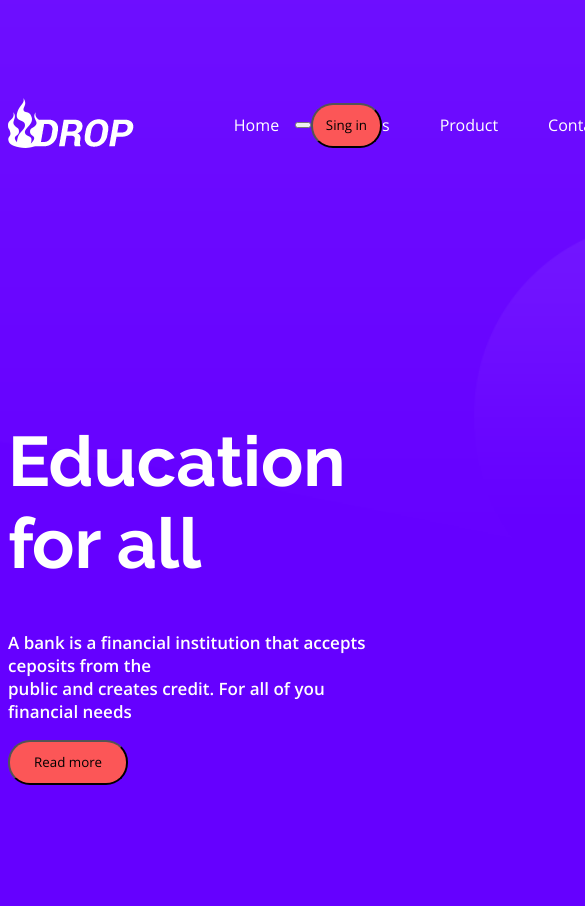
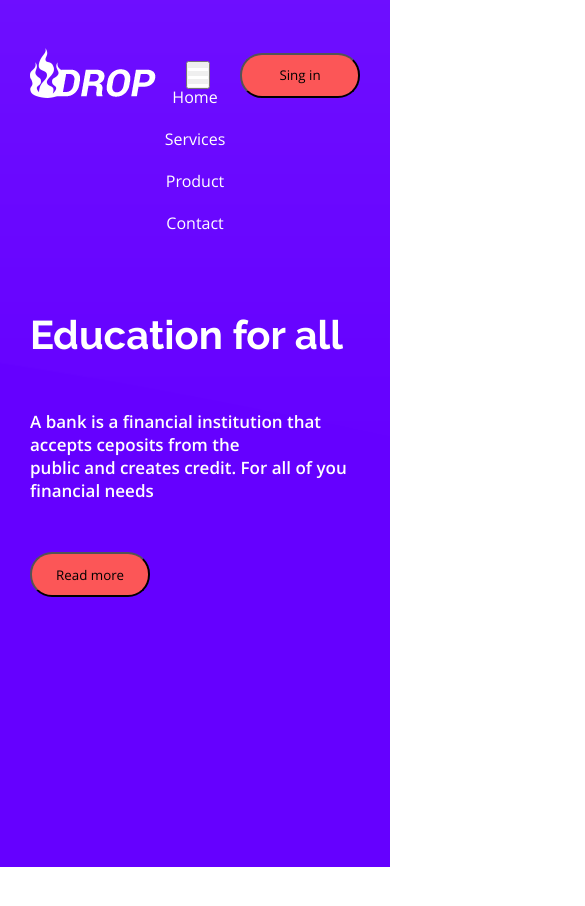
Before and after one commit to Chaplinskaya/Education, a plain HTML site: page index.html in a window 390 px wide. Shown: the top 906 px of the page, 585 px wide, since content can reach past the window. After the commit the page ends 867 px from the top, so only its background shows below. Drawn offline with Linux system fonts and the light colour scheme.

Commit message:
add edit

```diff
--- a/index.html
+++ b/index.html
@@ -7,6 +7,7 @@
 	<link rel="stylesheet" type="text/css" href="css/style.css">
 </head>
 <body>
+	<div class="hero">
 	<header>
 		<div class="navbar">
 			<div class="container">
@@ -23,10 +24,16 @@
 						<a href="#">Contact</a>
 					</div>
 					<button class="menu__button">
-						<span></span>
-						<span></span>
-						<span></span>
+						<span class="menu__button__line"></span>
+						<span class="menu__button__line"></span>
+						<span class="menu__button__line"></span>
 					</button>
+					<div class="menu-wrap">
+						<a href="#" class="menu__link">Home</a>
+						<a href="#" class="menu__link">Services</a>
+						<a href="#" class="menu__link">Product</a>
+						<a href="#" class="menu__link">Contact</a>
+					</div>
 					<button class="navbar__button">Sing in</button>
 				</div>
 			</div>
@@ -43,5 +50,6 @@
 			</div>
 		</div>
 	</main>
+	</div>
 </body>
 </html>
--- a/sass/_grid.sass
+++ b/sass/_grid.sass
@@ -5,3 +5,16 @@
 	max-width: 1170px
 	width: 100%
 	margin: 0 auto
+
+@media (max-width: 1199px)
+	.container
+		max-width: 960px
+
+@media (max-width: 991px)
+	.container
+		max-width: 700px
+
+@media (max-width: 768px)
+	.container
+		max-width: 100%
+		padding: 0 30px
--- a/sass/_interface.sass
+++ b/sass/_interface.sass
@@ -1,13 +1,34 @@
 *
 	font-family: 'Open Sans Regular'
 	box-sizing: border-box
+	padding: 0
+	margin: 0
+
+a
+	outline: none
+	text-decoration: none
 
 h1
 	font-size: 70px
+	line-height: 70px
 	color: #fff
 	font-family: Raleway bold
+	padding-bottom: 40px
+
+@media (min-width: 768px) and (max-width: 991px)
+
+	h1
+	font-size: 60px
+
+@media (min-width: 300px) and (max-width: 767px)
+
+	h1
+		font-size: 40px
 
 p
 	font-size: 17px
 	color: #fff
 	font-family: Open Sans Semibold
+
+main p
+	padding-bottom: 50px
--- a/sass/_main.sass
+++ b/sass/_main.sass
@@ -1,5 +1,10 @@
 main
 	margin-top: 270px
-	margin-bottom: 270px
+	padding-bottom: 270px
 
 	&__title
+
+@media (min-width: 300px) and (max-width: 767px)
+
+	main
+		margin-top: 200px
--- a/sass/_navbar.sass
+++ b/sass/_navbar.sass
@@ -1,10 +1,11 @@
 .navbar
+	padding-top: 50px
+
 	&-wrap
 		display: flex
 		justify-content: space-between
 		align-self: flex-end
 		max-height: 50px
-		margin-top: 100px
 		align-items: center
 
 	&__menu
@@ -12,11 +13,9 @@
 		flex-direction: row
 		justify-content: space-between
 		margin-left: 20%
-		width: 23%
 
 		a
 			padding: 0px 25px
-			outline: none
 			text-decoration: none
 			color: #fff
 
@@ -29,3 +28,50 @@
 		height: 45px
 		border-radius: 22px
 		background-color: #fc5657
+
+.menu
+	&__button__line
+		display: block
+		width: 20px
+		height: 3px
+		background-color: #fff
+
+	&__button span
+		margin-top: 5px
+
+.menu__button
+	display: none
+
+.menu-wrap
+	display: none
+
+@media (min-width: 768px) and (max-width: 991px)
+	.navbar__menu
+		margin-left: 5%
+
+@media (min-width: 300px) and (max-width: 767px)
+	.navbar__menu
+		display: none
+
+	.menu-wrap
+		display: flex
+		flex-direction: column
+		position: absolute
+		width: 100%
+		left: 0
+		margin: 0 auto
+		margin-top: 100px
+		justify-content: space-between
+		align-items: center
+
+		a
+			margin-bottom: 10px
+			margin-top: 10px
+			color: #fff
+
+		a:nth-child(1)
+			margin-bottom: 10px
+			margin-top: 80px
+
+	.menu__button
+		display: block
--- a/sass/style.sass
+++ b/sass/style.sass
@@ -6,7 +6,7 @@
 
 @import 'navbar'
 
-body
+.hero
 	background: url('../img/home-img.png') no-repeat
 	background-size: cover
 
```
Also changed, not shown: css/style.css, 1 other file.
